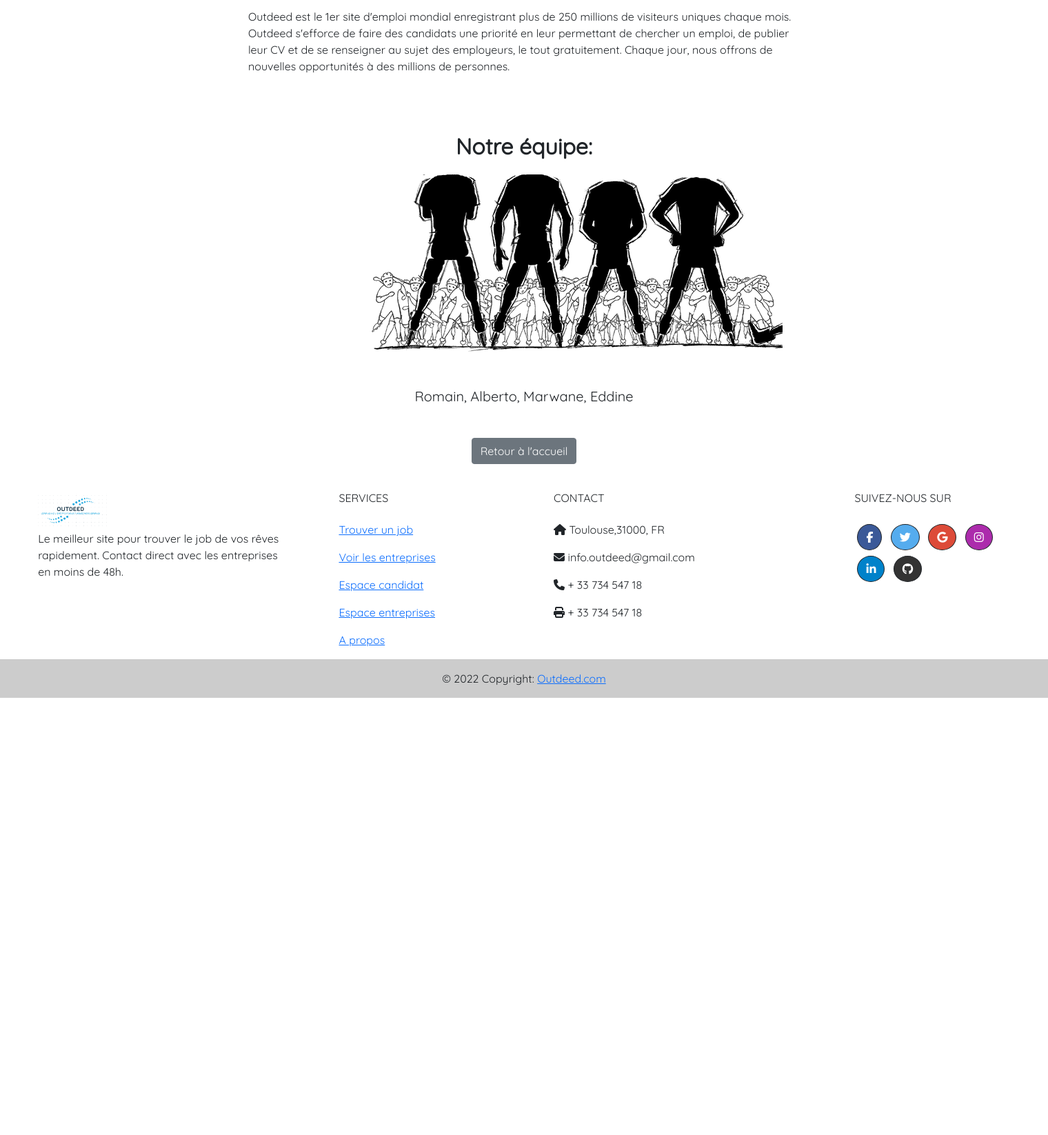
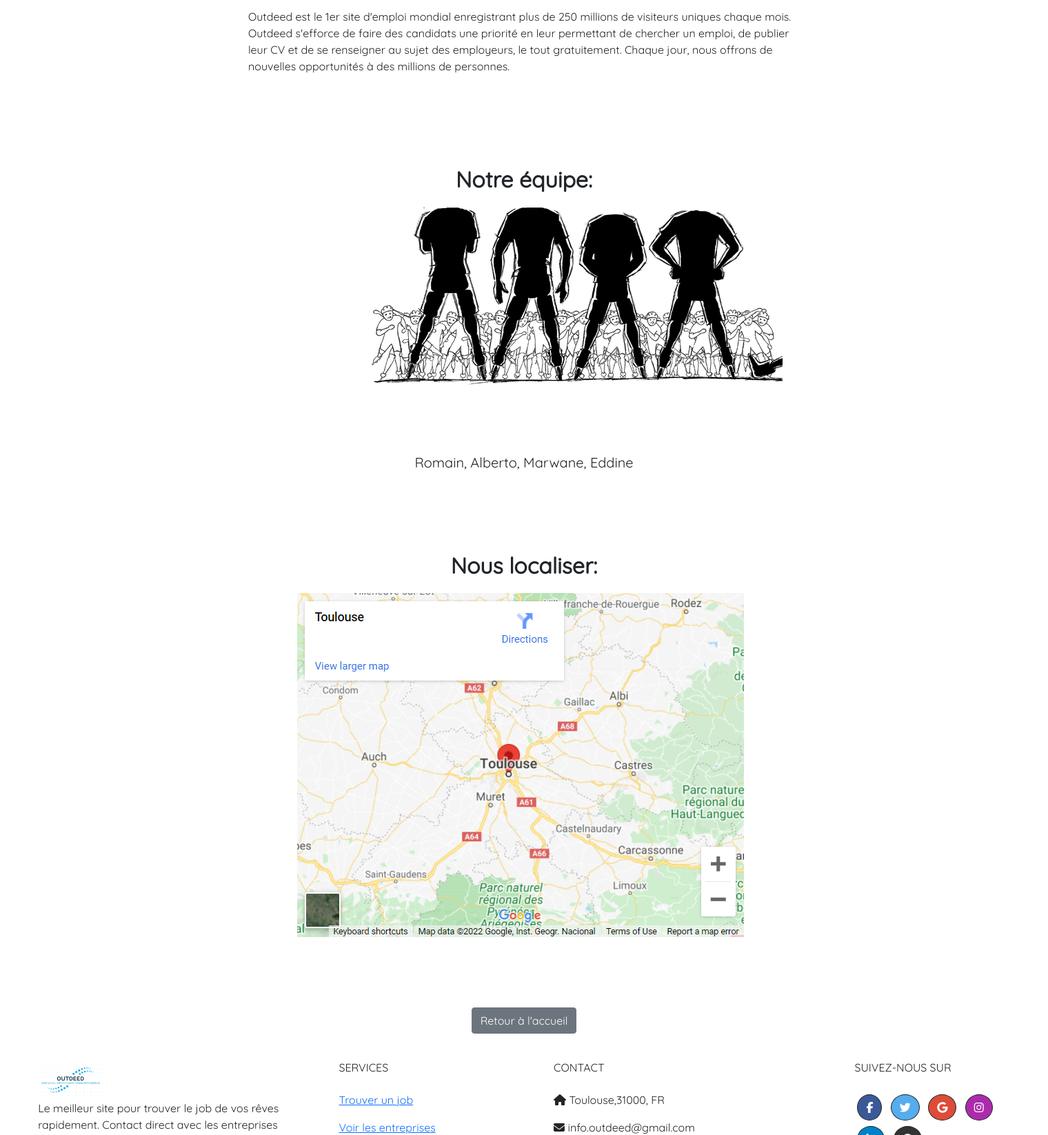
Before and after one commit to MKassabeh/Outdeed, a Symfony app: template templates/about/index.html.twig in a window 1520 px wide; the page is wider, and only the part inside the window is pictured. Shown: the part 179-1825 px from the top of that part at 69% size. Before the commit the page ends 1191 px from the top of that part, so only its background shows below. Run offline with Twig, Linux system fonts and the light colour scheme; the template is opened without the code that fills it, so the values that code supplies are empty; some libraries are stand-ins or nearby versions; some web fonts are replaced.

Commit message:
add maps pictures

```diff
--- a/templates/about/index.html.twig
+++ b/templates/about/index.html.twig
@@ -14,12 +14,18 @@
         </div>
 
         <div class="my-5 d-flex justify-content-center container text-center mt-5">
-            <div class="container">
+            <div class="my-5 container  mt-5">
                 <h1> <strong> Notre équipe:</strong></h1>
                 <img src="{{ asset('img/n4cvt_final.png') }} ">
             </div>
         </div>
         <h5 class="text-center">Romain, Alberto, Marwane, Eddine</h5>
+        <div class="my-5 d-flex justify-content-center container text-center mt-5">
+            <div class="my-5 container mt-5">
+                <h1> <strong> Nous localiser:</strong></h1>
+                <img src="{{ asset('img/Capture.PNG') }} ">
+            </div>
+        </div>
 
         <div class="text-center mt-5">
             <td><a href="{{ path('home')}}" class="btn btn-secondary">Retour à l'accueil</a></td>
```
Also changed, not shown: public/img/Capture.PNG (added).
